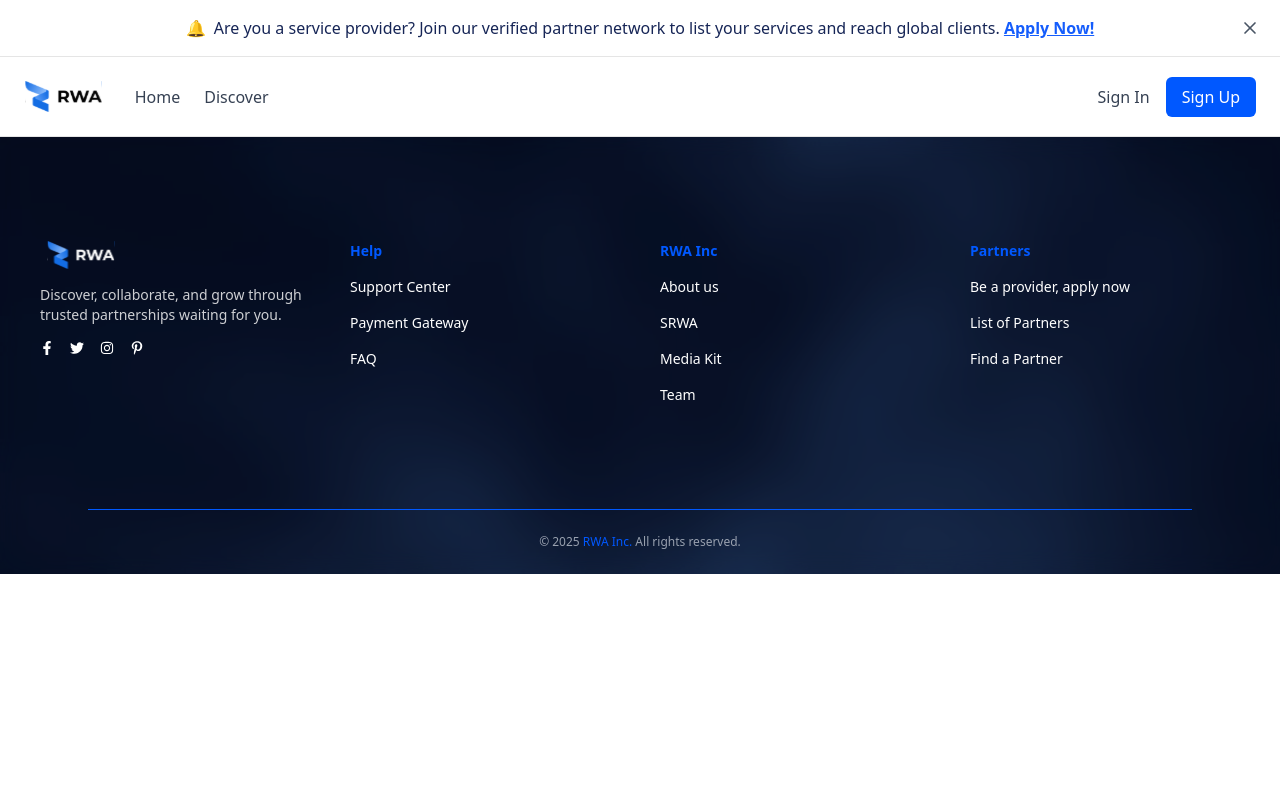
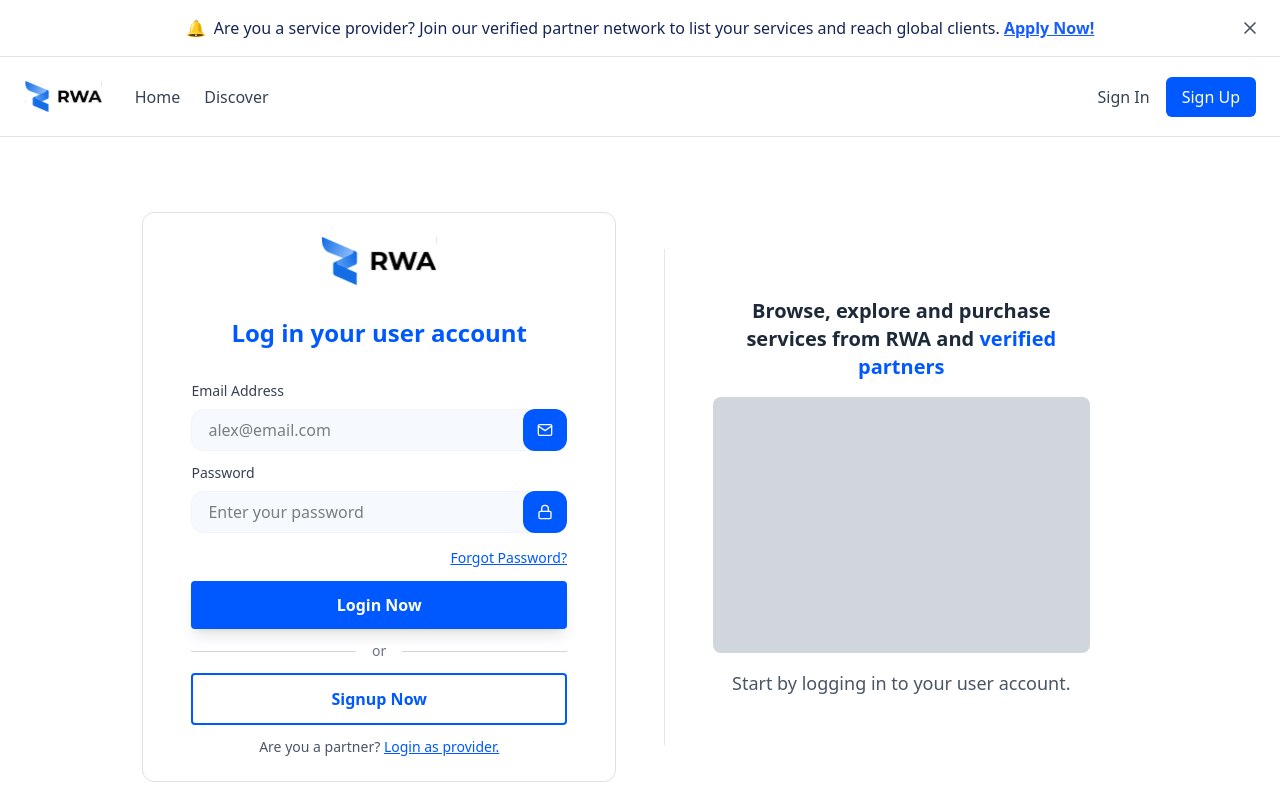
Before and after one commit to ShowyCone/partner-portal, a React (Vite) app: page /login in a window 1280 px wide. Shown: the top 800 px of the page. Built offline with nearby package versions, Linux system fonts and the light colour scheme.

Commit message:
login page

```diff
--- a/src/App.jsx
+++ b/src/App.jsx
@@ -5,6 +5,7 @@ import Home from './pages/home/Home'
 import AboutUs from './pages/aboutus/AboutUs'
 import Discover from './pages/discover/Discover'
 import NotificationBanner from './components/ui/NotificationBanner'
+import Login from './pages/auth/Login'
 
 function App() {
   return (
@@ -15,6 +16,7 @@ function App() {
         <Route path='/' element={<Home />} />
         <Route path='/discover' element={<Discover />} />
         <Route path='/about' element={<AboutUs />} />
+        <Route path='/login' element={<Login />} />
       </Routes>
       <Footer />
     </>
--- /dev/null
+++ b/src/pages/auth/Login.jsx
@@ -0,0 +1,138 @@
+import React from 'react'
+import { motion } from 'framer-motion'
+import { Link } from 'react-router'
+import { FiMail, FiLock } from 'react-icons/fi'
+
+const slideIn = (direction = 'left') => ({
+  hidden: {
+    opacity: 0,
+    x: direction === 'left' ? -50 : 50,
+  },
+  visible: {
+    opacity: 1,
+    x: 0,
+    transition: {
+      duration: 0.6,
+      ease: 'easeOut',
+    },
+  },
+})
+
+const Login = () => {
+  return (
+    <section className='flex flex-col md:flex-row bg-white min-h-[calc(100vh-5rem)] justify-center items-center gap-12 p-12'>
+      <motion.div
+        className='w-full md:w-auto p-12 py-6 flex flex-col justify-center items-center gap-8 border border-[#E0E0E0] rounded-xl min-w-2/5'
+        initial='hidden'
+        animate='visible'
+        variants={slideIn('left')}
+      >
+        <div className='flex justify-center md:justify-start'>
+          <img src='/rwamainlogo.svg' alt='RWA Logo' className='h-12 w-auto' />
+        </div>
+
+        <h2 className='text-xl md:text-2xl font-semibold text-rwa text-center md:text-left'>
+          Log in your user account
+        </h2>
+
+        <form className='flex flex-col gap-3 w-full max-w-md mx-auto md:mx-0'>
+          <div className='flex flex-col gap-2'>
+            <label
+              htmlFor='email'
+              className='text-sm font-medium text-gray-700'
+            >
+              Email Address
+            </label>
+            <div className='relative'>
+              <input
+                id='email'
+                type='email'
+                placeholder='alex@email.com'
+                className='w-full pr-12 pl-4 py-2 border border-gray-100 bg-[#F6FAFF] rounded-xl focus:outline-none focus:ring-2 focus:ring-rwa focus:border-transparent'
+              />
+              <span className='absolute inset-y-0 right-0 flex items-center'>
+                <span className='h-full flex items-center bg-rwa p-3.5 rounded-xl'>
+                  <FiMail className='text-white' />
+                </span>
+              </span>
+            </div>
+          </div>
+
+          <div className='flex flex-col gap-2'>
+            <label
+              htmlFor='password'
+              className='text-sm font-medium text-gray-700'
+            >
+              Password
+            </label>
+            <div className='relative'>
+              <input
+                id='password'
+                type='password'
+                placeholder='Enter your password'
+                className='w-full pr-12 pl-4 py-2 border border-gray-100 bg-[#F6FAFF] rounded-xl focus:outline-none focus:ring-2 focus:ring-rwa focus:border-transparent'
+              />
+              <span className='absolute inset-y-0 right-0 flex items-center'>
+                <span className='h-full flex items-center bg-rwa p-3.5 rounded-xl'>
+                  <FiLock className='text-white' />
+                </span>
+              </span>
+            </div>
+            <div className='text-right mt-1'>
+              <Link className='text-sm text-rwa underline'>
+                Forgot Password?
+              </Link>
+            </div>
+          </div>
+
+          <button
+            type='submit'
+            className='w-full py-3 bg-rwa text-white font-semibold rounded hover:opacity-90 transition-opacity cursor-pointer shadow-lg'
+          >
+            Login Now
+          </button>
+
+          <div className='flex items-center gap-4'>
+            <hr className='flex-grow border-gray-300' />
+            <span className='text-gray-500 text-sm'>or</span>
+            <hr className='flex-grow border-gray-300' />
+          </div>
+
+          <Link
+            to=''
+            className='w-full py-3 border-2 border-rwa text-rwa font-semibold rounded text-center hover:bg-rwa hover:text-white transition-colors cursor-pointer'
+          >
+            Signup Now
+          </Link>
+
+          <p className='text-center text-sm text-gray-600'>
+            Are you a partner?{' '}
+            <Link to='' className='text-rwa underline'>
+              Login as provider.
+            </Link>
+          </p>
+        </form>
+      </motion.div>
+
+      <motion.div
+        className='w-full h-full md:w-auto p-12 flex flex-col justify-center items-center gap-4 border-t md:border-t-0 md:border-l border-gray-200 max-w-2/5'
+        initial='hidden'
+        animate='visible'
+        variants={slideIn('right')}
+      >
+        <h3 className='text-center text-lg md:text-xl font-semibold text-gray-800'>
+          Browse, explore and purchase services from RWA and{' '}
+          <span className='text-rwa'>verified partners</span>
+        </h3>
+
+        <div className='h-64 bg-gray-300 rounded-lg w-full' />
+
+        <p className='text-gray-600 text-lg'>
+          Start by logging in to your user account.
+        </p>
+      </motion.div>
+    </section>
+  )
+}
+
+export default Login
```
